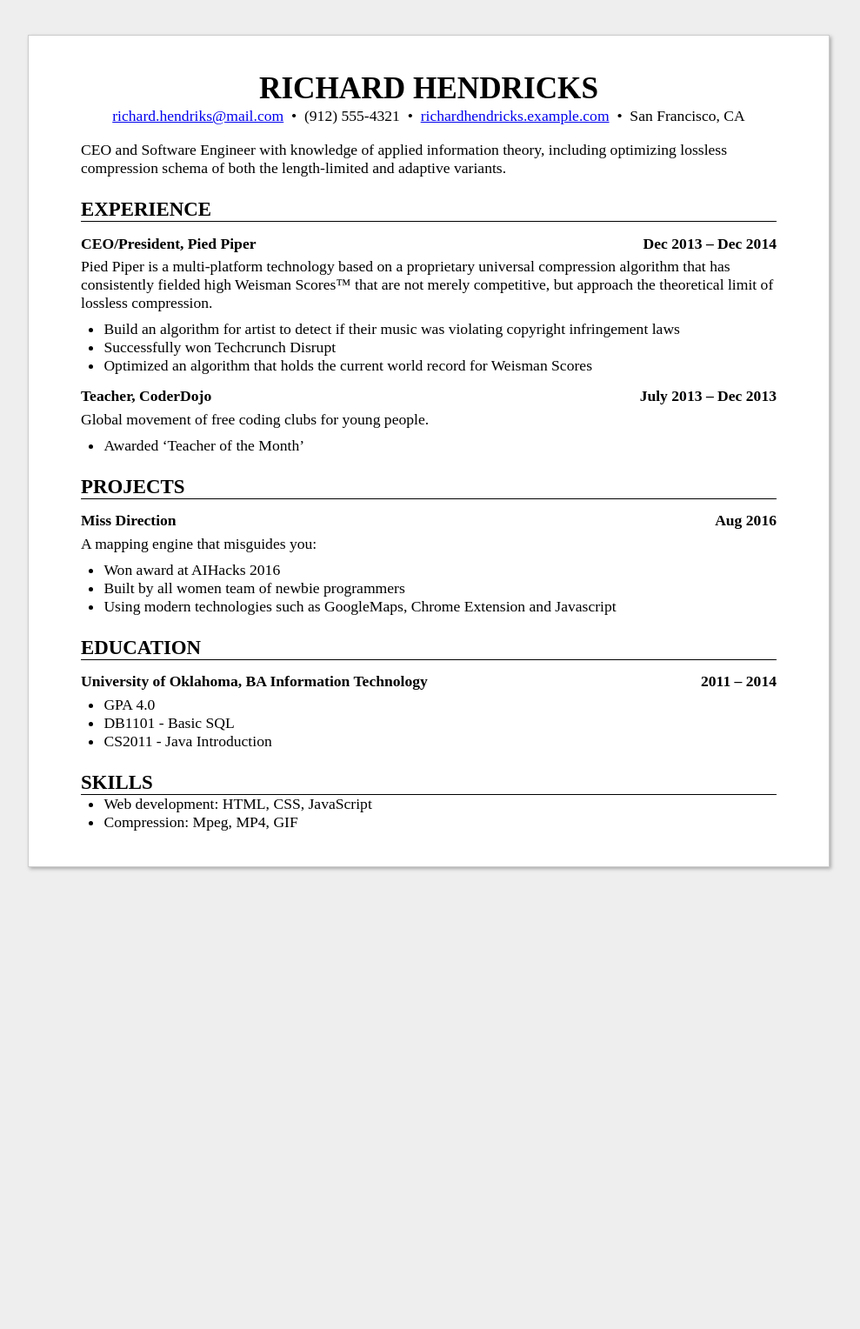
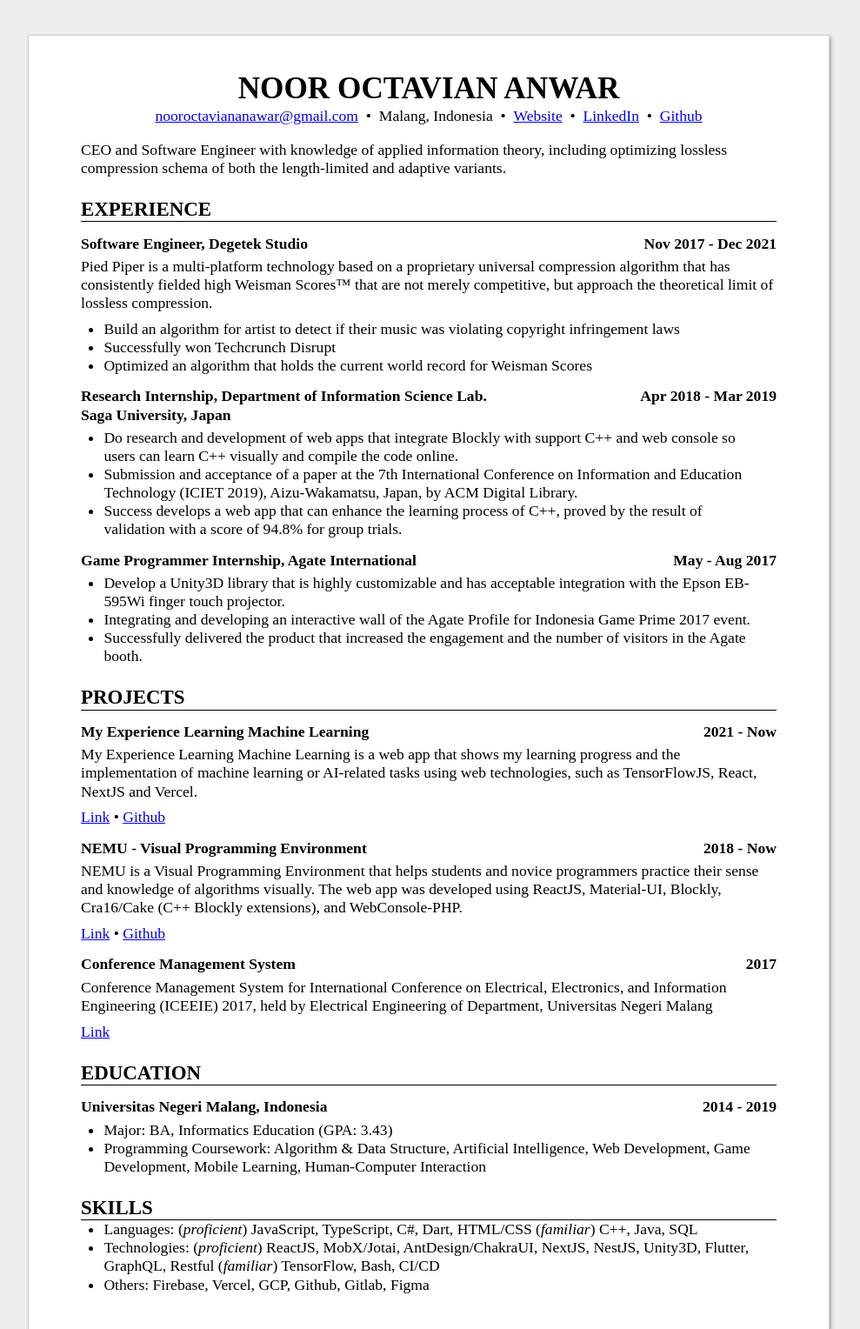
Before and after one commit to mikepqr/resume.md, a plain HTML site: page resume.html in a window 1280 px wide. Shown: the top 1528 px of the page at 87% size, without its empty margins (147-1136 px from the left). Before the commit the page ends 1037 px from the top, so only its background shows below. Drawn offline with Linux system fonts and the light colour scheme.

Commit message:
Update the resume

```diff
--- a/resume.css
+++ b/resume.css
@@ -1,10 +1,11 @@
 body {
     color: #000000;
     background: #EEEEEE;
-    font: 1.1em "Times New Roman";
+    font: 1.1em "Calibra";
     line-height: 1.2;
     margin: 40px 0;
 }
+
 #resume {
     margin: 0 auto;
     max-width: 800px;
@@ -14,6 +15,7 @@ body {
     box-shadow: 2px 2px 4px #AAAAAA;
     -webkit-box-shadow: 2px 2px 4px #AAAAAA;
 }
+
 h1 {
     text-transform: uppercase;
     text-align: center;
@@ -21,6 +23,7 @@ h1 {
     margin: 0;
     padding: 0;
 }
+
 h2 {
     border-bottom: 1px solid #000000;
     text-transform: uppercase;
@@ -28,6 +31,7 @@ h2 {
     margin: 1em 0 0 0;
     padding: 0;
 }
+
 h3 {
     font-size: 100%;
     margin: 0.8em 0 0.3em 0;
@@ -35,35 +39,47 @@ h3 {
     display: flex;
     justify-content: space-between;
 }
+
 p {
     margin: 0 0 0.5em 0;
     padding: 0;
-    }
+}
+
 ul {
     padding: 0;
     margin: 0 1.5em;
-    }
+}
+
+
 /* ul immediately after h1 = contact list */
-h1 + ul {
+
+h1+ul {
     text-align: center;
     margin: 0;
     padding: 0;
-    }
-h1 + ul > li {
+}
+
+h1+ul>li {
     display: inline;
     white-space: pre;
     list-style-type: none;
 }
-h1 + ul > li:after {
+
+h1+ul>li:after {
     content: "  \2022  ";
 }
-h1 + ul > li:last-child:after {
+
+h1+ul>li:last-child:after {
     content: "";
 }
+
+
 /* p immediately after contact list = summary */
-h1 + ul + p {
+
+h1+ul+p {
     margin: 1em 0;
 }
+
 @media print {
     body {
         font-size: 10pt;
@@ -81,17 +97,22 @@ h1 + ul + p {
     }
     /* Make links black in PDF */
     /* Move this outside the print block to apply this in HTML too */
-    a, a:link, a:visited, a:hover {
+    a,
+    a:link,
+    a:visited,
+    a:hover {
         color: #000000;
         text-decoration: underline;
     }
 }
+
 @page {
     /* Change margins and paper size of PDF */
     /* https://developer.mozilla.org/en-US/docs/Web/CSS/@page */
     size: letter;
     margin: 0.5in 0.8in;
 }
+
 @media screen and (max-width: 800px) {
     body {
         font-size: 16pt;
--- a/resume.html
+++ b/resume.html
@@ -1,15 +1,16 @@
 <html lang="en">
 <head>
 <meta charset="UTF-8">
-<title>Richard Hendricks</title>
+<title>Noor Octavian Anwar</title>
 <style>
 body {
     color: #000000;
     background: #EEEEEE;
-    font: 1.1em "Times New Roman";
+    font: 1.1em "Calibra";
     line-height: 1.2;
     margin: 40px 0;
 }
+
 #resume {
     margin: 0 auto;
     max-width: 800px;
@@ -19,6 +20,7 @@ body {
     box-shadow: 2px 2px 4px #AAAAAA;
     -webkit-box-shadow: 2px 2px 4px #AAAAAA;
 }
+
 h1 {
     text-transform: uppercase;
     text-align: center;
@@ -26,6 +28,7 @@ h1 {
     margin: 0;
     padding: 0;
 }
+
 h2 {
     border-bottom: 1px solid #000000;
     text-transform: uppercase;
@@ -33,6 +36,7 @@ h2 {
     margin: 1em 0 0 0;
     padding: 0;
 }
+
 h3 {
     font-size: 100%;
     margin: 0.8em 0 0.3em 0;
@@ -40,35 +44,47 @@ h3 {
     display: flex;
     justify-content: space-between;
 }
+
 p {
     margin: 0 0 0.5em 0;
     padding: 0;
-    }
+}
+
 ul {
     padding: 0;
     margin: 0 1.5em;
-    }
+}
+
+
 /* ul immediately after h1 = contact list */
-h1 + ul {
+
+h1+ul {
     text-align: center;
     margin: 0;
     padding: 0;
-    }
-h1 + ul > li {
+}
+
+h1+ul>li {
     display: inline;
     white-space: pre;
     list-style-type: none;
 }
-h1 + ul > li:after {
+
+h1+ul>li:after {
     content: "  \2022  ";
 }
-h1 + ul > li:last-child:after {
+
+h1+ul>li:last-child:after {
     content: "";
 }
+
+
 /* p immediately after contact list = summary */
-h1 + ul + p {
+
+h1+ul+p {
     margin: 1em 0;
 }
+
 @media print {
     body {
         font-size: 10pt;
@@ -86,17 +102,22 @@ h1 + ul + p {
     }
     /* Make links black in PDF */
     /* Move this outside the print block to apply this in HTML too */
-    a, a:link, a:visited, a:hover {
+    a,
+    a:link,
+    a:visited,
+    a:hover {
         color: #000000;
         text-decoration: underline;
     }
 }
+
 @page {
     /* Change margins and paper size of PDF */
     /* https://developer.mozilla.org/en-US/docs/Web/CSS/@page */
     size: letter;
     margin: 0.5in 0.8in;
 }
+
 @media screen and (max-width: 800px) {
     body {
         font-size: 16pt;
@@ -113,20 +134,20 @@ h1 + ul + p {
         -webkit-box-shadow: none;
     }
 }
-
 </style>
 </head>
 <body>
 <div id="resume">
 <!-- The (first) h1 will be used as the <title> of the HTML page -->
-<h1>Richard Hendricks</h1>
+<h1>Noor Octavian Anwar</h1>
 <!-- The unordered list immediately after the h1 will be formatted on a single
 line. It is intended to be used for contact details -->
 <ul>
-<li><a href="&#109;&#97;&#105;&#108;&#116;&#111;&#58;&#114;&#105;&#99;&#104;&#97;&#114;&#100;&#46;&#104;&#101;&#110;&#100;&#114;&#105;&#107;&#115;&#64;&#109;&#97;&#105;&#108;&#46;&#99;&#111;&#109;">&#114;&#105;&#99;&#104;&#97;&#114;&#100;&#46;&#104;&#101;&#110;&#100;&#114;&#105;&#107;&#115;&#64;&#109;&#97;&#105;&#108;&#46;&#99;&#111;&#109;</a></li>
-<li>(912) 555-4321</li>
-<li><a href="http://richardhendricks.example.com">richardhendricks.example.com</a></li>
-<li>San Francisco, CA</li>
+<li><a href="&#109;&#97;&#105;&#108;&#116;&#111;&#58;&#110;&#111;&#111;&#114;&#111;&#99;&#116;&#97;&#118;&#105;&#97;&#110;&#97;&#110;&#97;&#119;&#97;&#114;&#64;&#103;&#109;&#97;&#105;&#108;&#46;&#99;&#111;&#109;">&#110;&#111;&#111;&#114;&#111;&#99;&#116;&#97;&#118;&#105;&#97;&#110;&#97;&#110;&#97;&#119;&#97;&#114;&#64;&#103;&#109;&#97;&#105;&#108;&#46;&#99;&#111;&#109;</a></li>
+<li>Malang, Indonesia</li>
+<li><a href="https://alvin.vercel.app">Website</a></li>
+<li><a href="https://www.linkedin.com/in/noor-octavian-anwar-alvin">LinkedIn</a></li>
+<li><a href="https://github.com/arrokh">Github</a></li>
 </ul>
 <!-- The paragraph after the h1 and ul and before the first h2 is optional. It
 is intended to be used for a short summary. -->
@@ -136,7 +157,7 @@ adaptive variants.</p>
 <h2>Experience</h2>
 <!-- You have to wrap the "left" and "right" half of these headings in spans by
 hand -->
-<h3><span>CEO/President, Pied Piper</span> <span>Dec 2013 &ndash; Dec 2014</span></h3>
+<h3><span>Software Engineer, Degetek Studio</span> <span>Nov 2017 - Dec 2021</span></h3>
 <p>Pied Piper is a multi-platform technology based on a proprietary universal
 compression algorithm that has consistently fielded high Weisman Scores™ that
 are not merely competitive, but approach the theoretical limit of lossless
@@ -147,30 +168,39 @@ compression.</p>
 <li>Successfully won Techcrunch Disrupt</li>
 <li>Optimized an algorithm that holds the current world record for Weisman Scores</li>
 </ul>
-<h3><span>Teacher, CoderDojo</span> <span>July 2013 &ndash; Dec 2013</span></h3>
-<p>Global movement of free coding clubs for young people.</p>
+<h3><span>Research Internship, Department of Information Science Lab.<br/>Saga University, Japan</span> <span>Apr 2018 - Mar 2019</span></h3>
 <ul>
-<li>Awarded &lsquo;Teacher of the Month&rsquo;</li>
+<li>Do research and development of web apps that integrate Blockly with support C++ and web console so users can learn C++ visually and compile the code online. </li>
+<li>Submission and acceptance of a paper at the 7th International Conference on Information and Education Technology (ICIET 2019), Aizu-Wakamatsu, Japan, by ACM Digital Library.</li>
+<li>Success develops a web app that can enhance the learning process of C++, proved by the result of validation with a score of 94.8% for group trials. </li>
+</ul>
+<h3><span>Game Programmer Internship, Agate International</span> <span>May - Aug 2017</span></h3>
+<ul>
+<li>Develop a Unity3D library that is highly customizable and has acceptable integration with the Epson EB-595Wi finger touch projector. </li>
+<li>Integrating and developing an interactive wall of the Agate Profile for Indonesia Game Prime 2017 event.</li>
+<li>Successfully delivered the product that increased the engagement and the number of visitors in the Agate booth.</li>
 </ul>
 <h2>Projects</h2>
-<h3><span>Miss Direction</span> <span>Aug 2016</span></h3>
-<p>A mapping engine that misguides you:</p>
+<h3><span>My Experience Learning Machine Learning</span> <span>2021 - Now</span></h3>
+<p>My Experience Learning Machine Learning is a web app that shows my learning progress and the implementation of machine learning or AI-related tasks using web technologies, such as TensorFlowJS, React, NextJS and Vercel.</p>
+<p><a href="https://my-experience-learning-machine-learning.vercel.app">Link</a> • <a href="https://github.com/arrokh/arrokh-mplml">Github</a></p>
+<h3><span>NEMU - Visual Programming Environment</span> <span>2018 - Now</span></h3>
+<p>NEMU is a Visual Programming Environment that helps students and novice programmers practice their sense and knowledge of algorithms visually. The web app was developed using ReactJS, Material-UI, Blockly, Cra16/Cake (C++ Blockly extensions), and WebConsole-PHP.</p>
+<p><a href="http://nemu-vpe.herokuapp.com">Link</a> • <a href="https://github.com/arrokh/nemu">Github</a></p>
+<h3><span>Conference Management System</span> <span>2017</span></h3>
+<p>Conference Management System for International Conference on Electrical, Electronics, and Information Engineering (ICEEIE) 2017, held by Electrical Engineering of Department, Universitas Negeri Malang</p>
+<p><a href="http://elektro.um.ac.id/iceeie/2017">Link</a></p>
+<h2>Education</h2>
+<h3><span>Universitas Negeri Malang, Indonesia</span> <span>2014 - 2019</span></h3>
 <ul>
-<li>Won award at AIHacks 2016</li>
-<li>Built by all women team of newbie programmers</li>
-<li>Using modern technologies such as GoogleMaps, Chrome Extension and Javascript</li>
-</ul>
-<h2>Education</h2>
-<h3><span>University of Oklahoma, BA Information Technology</span> <span>2011 &ndash; 2014</span></h3>
-<ul>
-<li>GPA 4.0</li>
-<li>DB1101 - Basic SQL</li>
-<li>CS2011 - Java Introduction</li>
+<li>Major: BA, Informatics Education (GPA: 3.43)</li>
+<li>Programming Coursework: Algorithm &amp; Data Structure, Artificial Intelligence, Web Development, Game Development, Mobile Learning, Human-Computer Interaction</li>
 </ul>
 <h2>Skills</h2>
 <ul>
-<li>Web development: HTML, CSS, JavaScript</li>
-<li>Compression: Mpeg, MP4, GIF</li>
+<li>Languages: (<em>proficient</em>) JavaScript, TypeScript, C#, Dart, HTML/CSS (<em>familiar</em>) C++, Java, SQL</li>
+<li>Technologies: (<em>proficient</em>) ReactJS, MobX/Jotai, AntDesign/ChakraUI, NextJS, NestJS, Unity3D, Flutter, GraphQL, Restful (<em>familiar</em>) TensorFlow, Bash, CI/CD</li>
+<li>Others: Firebase, Vercel, GCP, Github, Gitlab, Figma</li>
 </ul></div>
 </body>
 </html>
```
Also changed, not shown: 3 other files.
